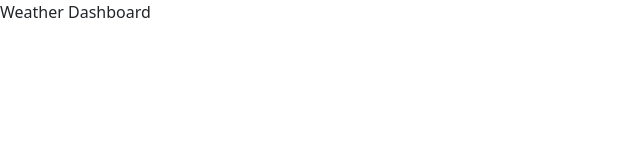
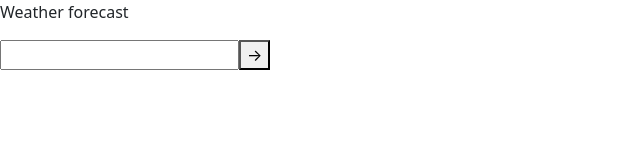
Before and after one commit to Sirmaaalik/Weather-tracker, a plain HTML site: page index.html in a window 1280 px wide. Shown: the whole page, without its empty margins (0-640 px from the left). Drawn offline with nearby package versions, Linux system fonts and the light colour scheme.

Commit message:
Still trying to make an eventlistener for the enter key.

```diff
--- a/index.html
+++ b/index.html
@@ -9,9 +9,6 @@
     <title>Weather Tracker</title>
 </head>
 <body>
-    <div>
-        <header>Weather Dashboard</header>
-    </div>
 <script src="/index.js"></script>
 </body>
 </html>
--- a/index.js
+++ b/index.js
@@ -1,6 +1,38 @@
-var search = document.createElement('div');
-var city = document.createElement('div');
-var forecast = document.createElement('div');
+// Title
+var title = document.createElement('div')
+let titleName = document.createElement('p');
+titleName.innerHTML = "Weather forecast";
+title.appendChild(titleName);
+document.body.appendChild(title);
 
 // Search for city section
-var cityInput = document.createElement('input');
+var search = document.createElement('div');
+let searchInput = document.createElement('input');
+// searchInput.addEventListener("keypress", function(event) {
+//     if(event.keyCode === 13) {
+//         event.preventDefault();
+//         function(results);
+//     }
+// });
+
+let buttonInput = document.createElement('button');
+buttonInput.innerHTML = "→";
+buttonInput.addEventListener("click", function(results) {
+    results.preventDefault();
+    let response = `https://api.openweathermap.org/data/2.5/weather?q=miami&appid=734bbaa3706a832f46be371dd62d57a4`;
+    console.log(response);
+})
+// buttonInput.addEventListener("click", function() {
+//     let apiUrl = `https://api.openweathermap.org/data/2.5/weather?q=miami&appid=734bbaa3706a832f46be371dd62d57a4`;
+// });
+
+// Append the search
+search.appendChild(searchInput);
+search.appendChild(buttonInput);
+document.body.appendChild(search);
+
+// City results
+var city = document.createElement('div');
+
+// Forecast results
+var forecast = document.createElement('div');
```
